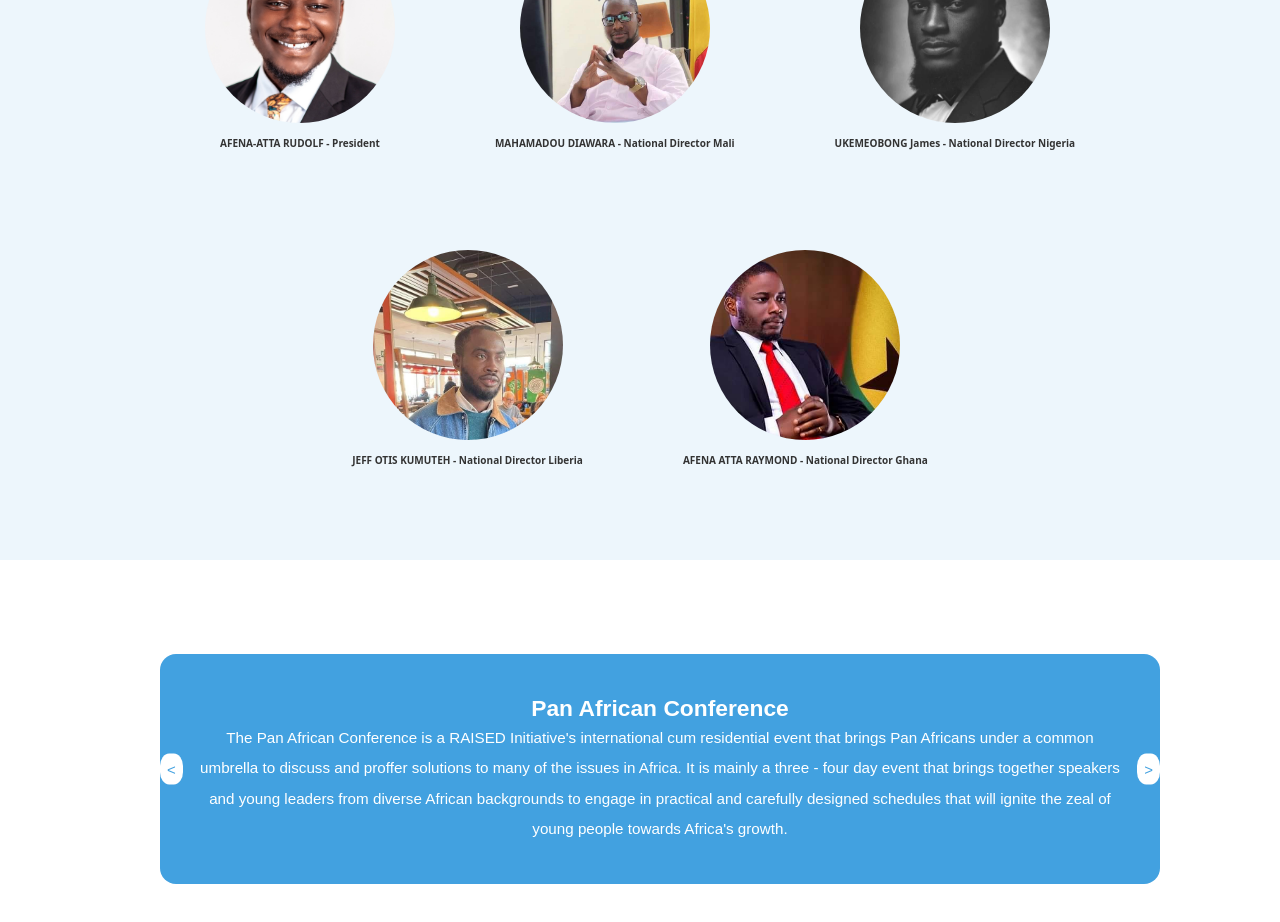
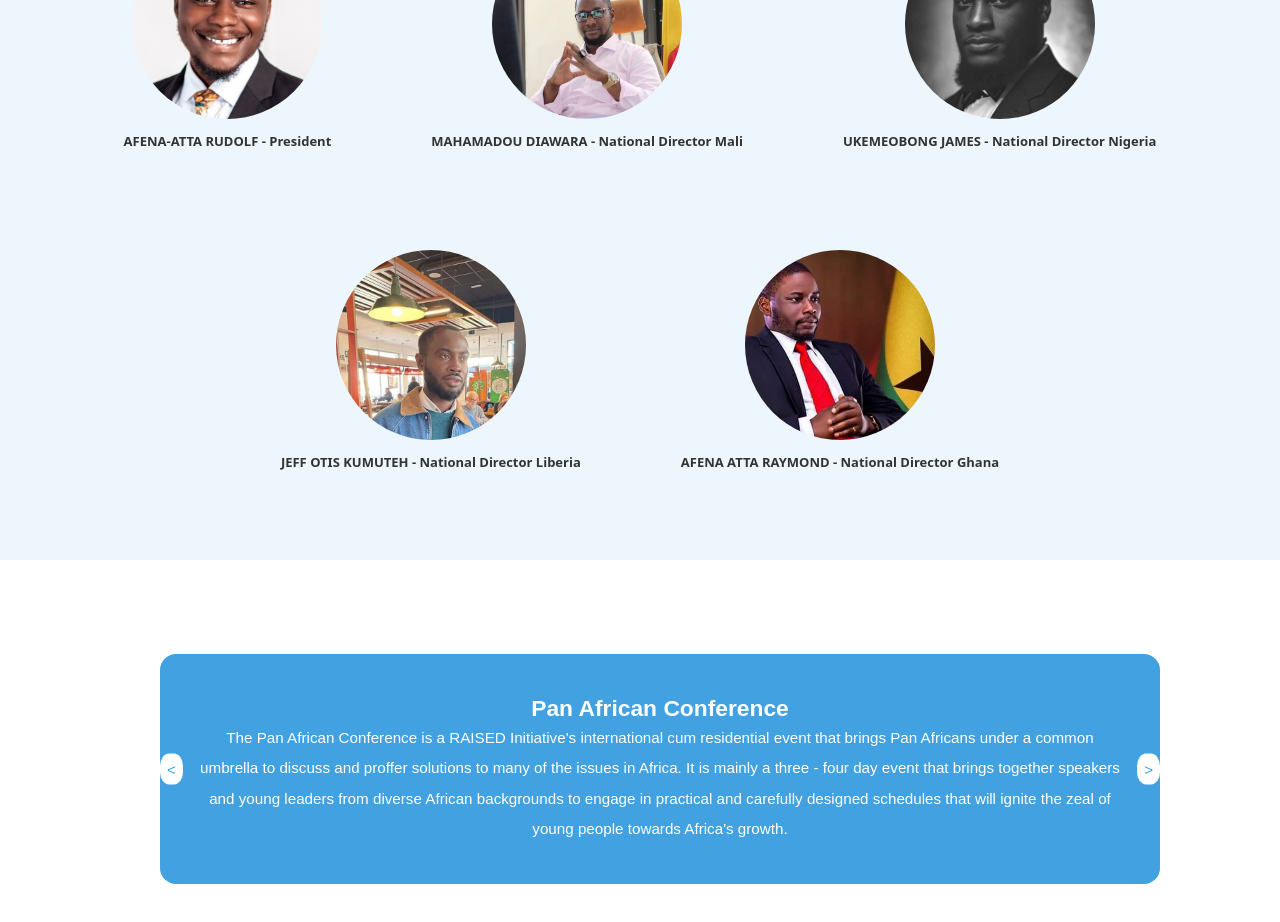
Before and after one commit to Iydeejames/Raised-Initiative-website, a React (Create React App) app: page / in a window 1280 px wide. Shown: the part 1600-2522 px from the top of the page. Built offline with nearby package versions, Linux system fonts and the light colour scheme.

Commit message:
Css edited

```diff
--- a/public/index.html
+++ b/public/index.html
@@ -3,7 +3,6 @@
   <head>
     <meta charset="utf-8" />
     <link rel="icon" href="%PUBLIC_URL%/favicon.ico" />
-
     <meta name="viewport" content="width=device-width, initial-scale=1.0">
     <meta name="theme-color" content="#000000" />
     <meta
--- a/src/App.css
+++ b/src/App.css
@@ -241,7 +241,7 @@ li {
 
 .leader-name {
   margin-top: 10px;
-  font-size: 10px;
+  font-size: 13px;
   font-weight: bold;
   color: #333;
   font-family: system-ui, -apple-system, BlinkMacSystemFont, 'Segoe UI', Roboto, Oxygen, Ubuntu, Cantarell, 'Open Sans', 'Helvetica Neue', sans-serif;
--- a/src/components/Leaders.js
+++ b/src/components/Leaders.js
@@ -8,7 +8,7 @@ import RI2 from "../assets/img/RI2.jpg";
   const leadersData = [
     { id: 1, name: "AFENA-ATTA RUDOLF - President", image: RI17 },
     { id: 1, name: "MAHAMADOU DIAWARA - National Director Mali", image: RI1 },
-    { id: 2, name: "UKEMEOBONG James - National Director Nigeria", image: RI6 },
+    { id: 2, name: "UKEMEOBONG JAMES - National Director Nigeria", image: RI6 },
     { id: 3, name: "JEFF OTIS KUMUTEH - National Director Liberia", image: RI3 },
     { id: 4, name: "AFENA ATTA RAYMOND - National Director Ghana", image: RI2 },
   ];
```
